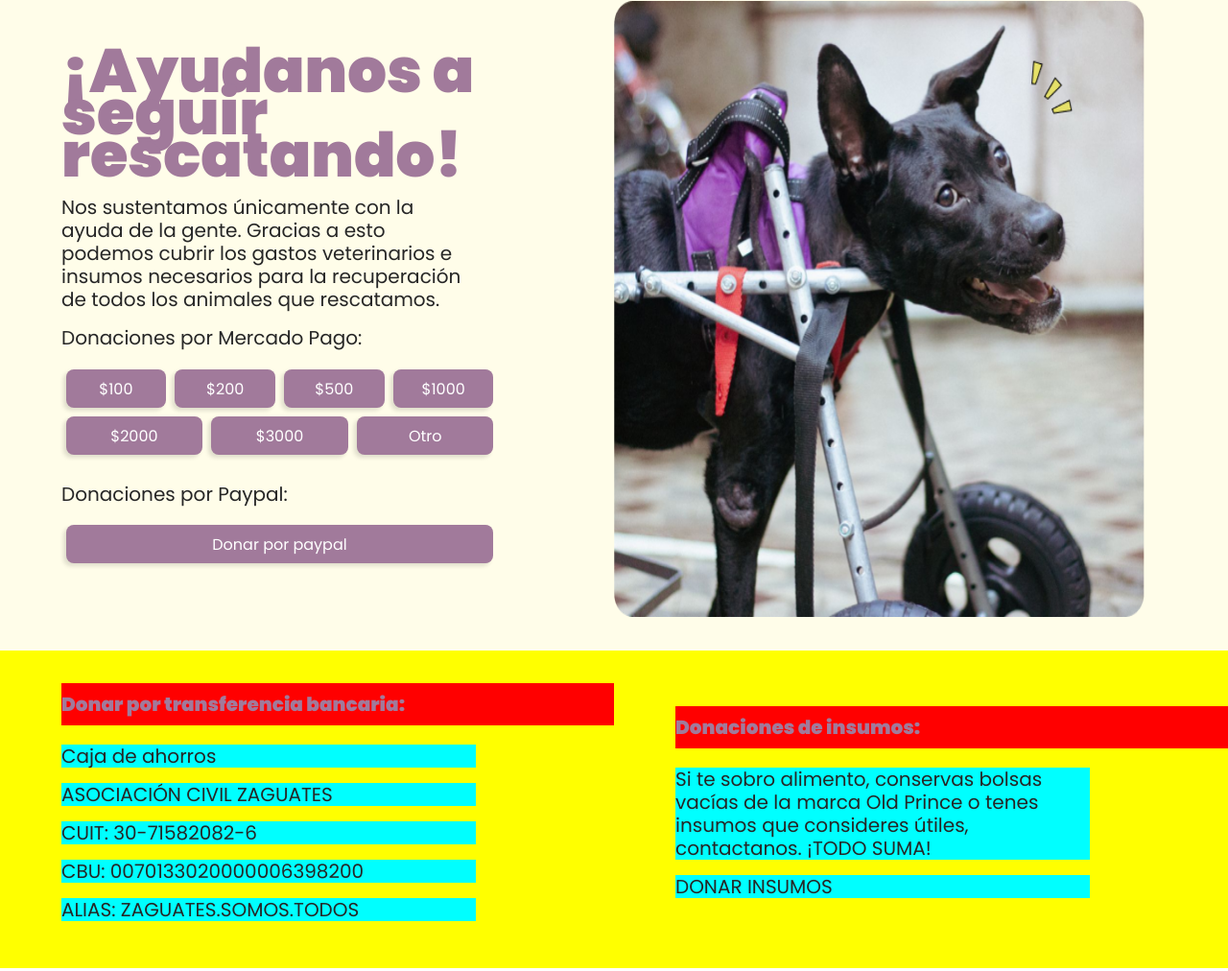
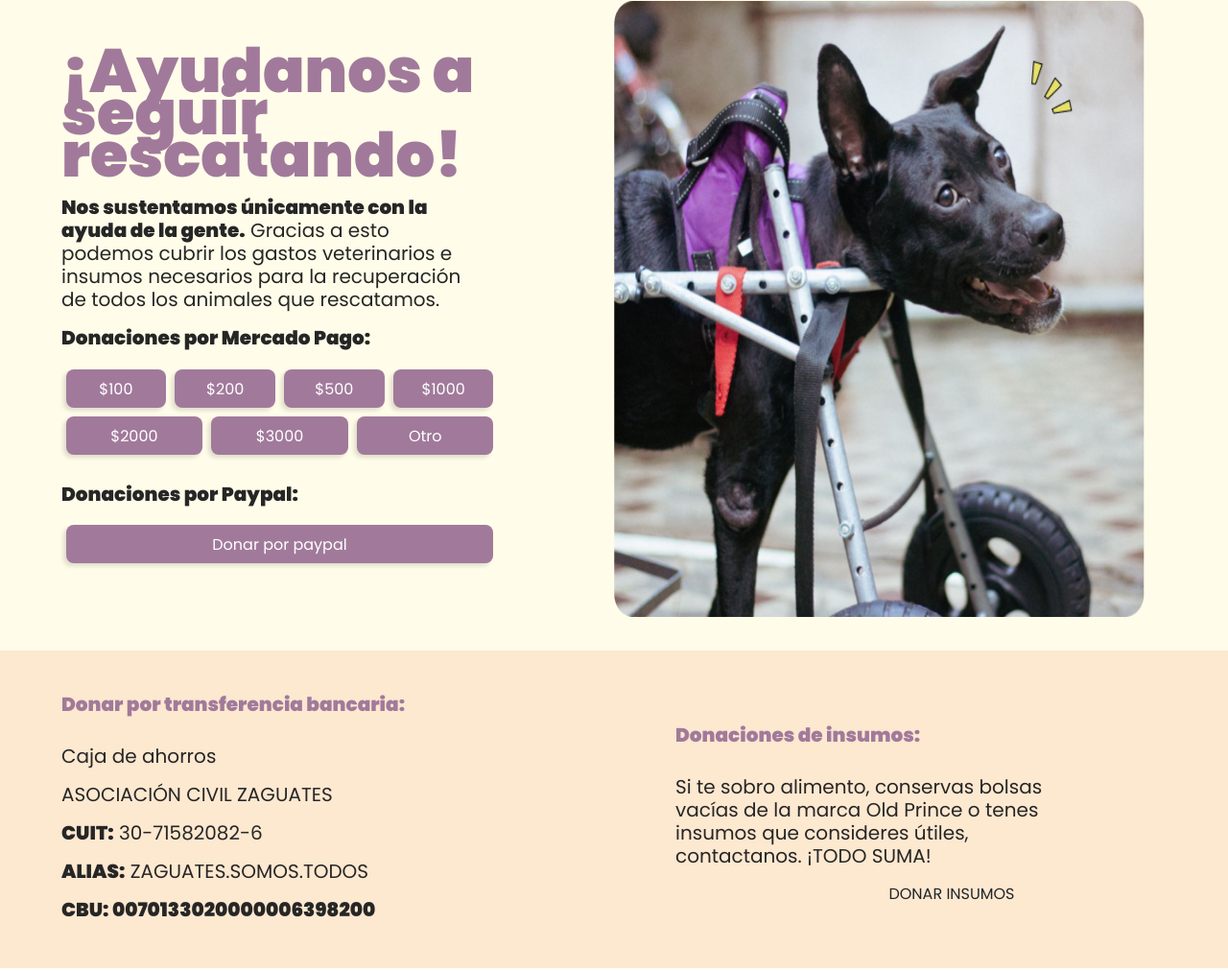
Before and after one commit to nachorosa/zaguates, a website: page index.html in a window 1280 px wide. Shown: the part 3668-4680 px from the top of the page at 96% size. Drawn offline with nearby package versions, Linux system fonts and the light colour scheme.

Commit message:
transferencias - css

```diff
--- a/index.html
+++ b/index.html
@@ -197,13 +197,13 @@
                 <div class="donar-texto">
                     <div>
                         <h2>¡Ayudanos a seguir rescatando!</h2>
-                        <p>Nos sustentamos únicamente con la ayuda de la gente. Gracias a esto podemos cubrir los gastos veterinarios e insumos necesarios para la recuperación de todos los animales que rescatamos.</p>
+                        <p><strong>Nos sustentamos únicamente con la ayuda de la gente.</strong> Gracias a esto podemos cubrir los gastos veterinarios e insumos necesarios para la recuperación de todos los animales que rescatamos.</p>
                     </div>
 
                     <div>
 
                         <div>
-                            <p>Donaciones por Mercado Pago:</p>
+                            <p><strong>Donaciones por Mercado Pago:</strong></p>
                             <div class="donar-botones">
                                 <div class="css-button-shadow-border text-center">$100</div>
                                 <div class="css-button-shadow-border text-center align-items-center">$200</div>
@@ -216,7 +216,7 @@
                                 <div class="css-button-shadow-border text-center">Otro</div>
                             </div>
                             <br>
-                            <p>Donaciones por Paypal:</p>
+                            <p><strong>Donaciones por Paypal:</strong></p>
                             <div class="donar-botones">
                                 <div class="css-button-shadow-border text-center">Donar por paypal</div>
                             </div>
@@ -242,19 +242,20 @@
 
             <div class="transferencia">
                 <div class="transferencia_texto">
-                    <h2>Donar por transferencia bancaria:</h2>
+                    <h2><strong>Donar por transferencia bancaria:</strong></h2>
                     <p>Caja de ahorros</p>
                     <p>ASOCIACIÓN CIVIL ZAGUATES</p>
-                    <p>CUIT: 30-71582082-6</p>
-                    <p>CBU: 0070133020000006398200</p>
-                    <p>ALIAS: ZAGUATES.SOMOS.TODOS</p>
+                    <p><strong>CUIT:</strong> 30-71582082-6</p>
+                    <p><strong>ALIAS:</strong> ZAGUATES.SOMOS.TODOS</p>
+                    <p><strong>CBU: 0070133020000006398200 </strong></p>
                 </div>
 
                 <div class="transferencia_texto">
-                    <h2>Donaciones de insumos:</h2>
+                    <h2><strong>Donaciones de insumos:</strong></h2>
                     <p>Si te sobro alimento, conservas bolsas vacías de la marca Old Prince o tenes insumos que consideres útiles, contactanos. ¡TODO SUMA!</p>
                     <div class="transferencia_texto_btn">
-                        <p>DONAR INSUMOS</p>
+                        <!-- <p>DONAR INSUMOS</p> -->
+                        <div class="css-button-shadow-border text-center">DONAR INSUMOS</div>
                     </div>
                 </div>
 
--- a/scss/components/_main.scss
+++ b/scss/components/_main.scss
@@ -296,7 +296,7 @@ $color5: #262626;
   grid-template-rows: 1fr ;
   grid-template-columns: 1fr 1fr;
   align-items:center;
-  background-color: yellow;
+  // background-color: yellow;
 
  &_texto{
     margin-left: 10%;
@@ -309,7 +309,7 @@ $color5: #262626;
       line-height: 44px;
       text-align: left;
       margin-bottom: 20px;
-      background-color: red;
+      // background-color: red;
   }
 
   & p{
@@ -320,7 +320,7 @@ $color5: #262626;
     line-height: 24px;
     text-align: left;
     margin-right: 25%;
-    background-color: aqua;
+    // background-color: aqua;
 }
 }
 
```
Also changed, not shown: scss/style.css, 1 other file.
